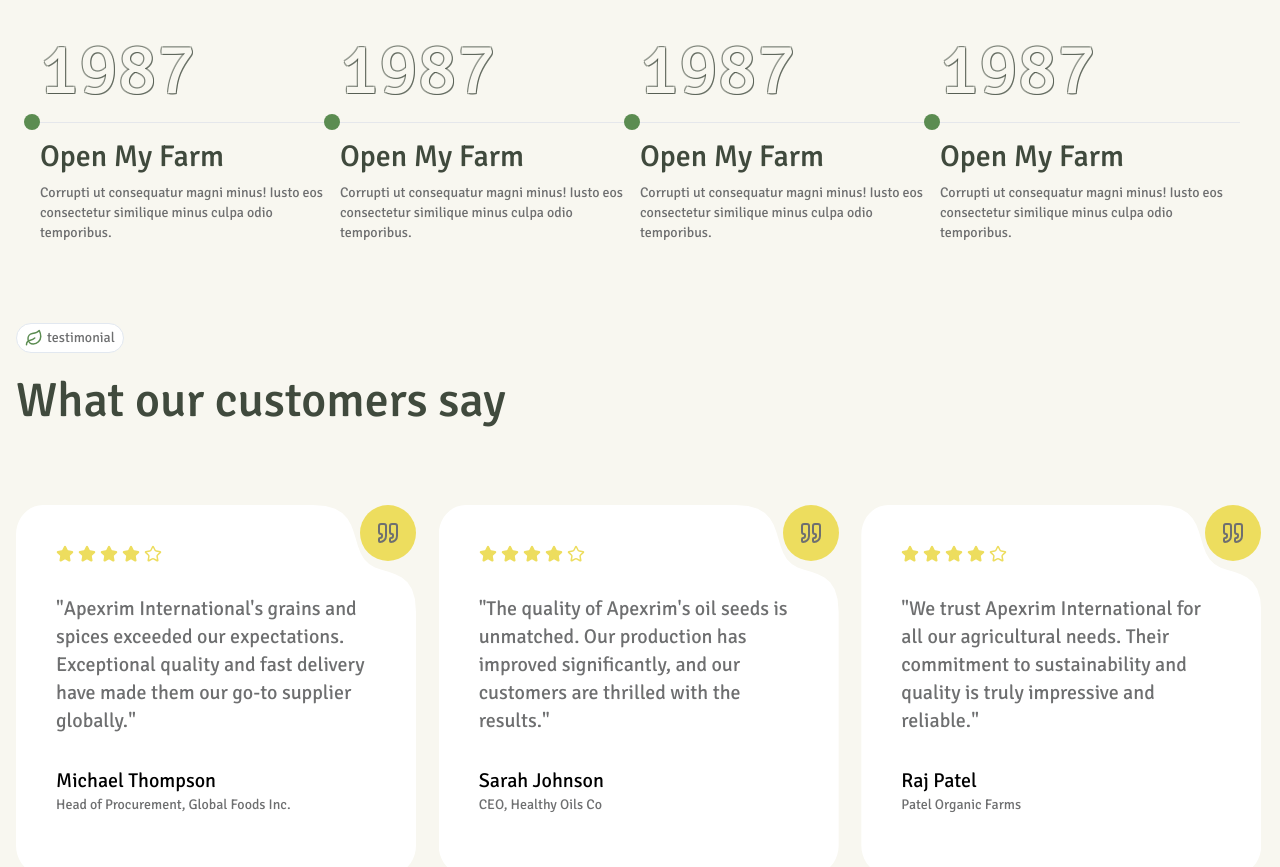
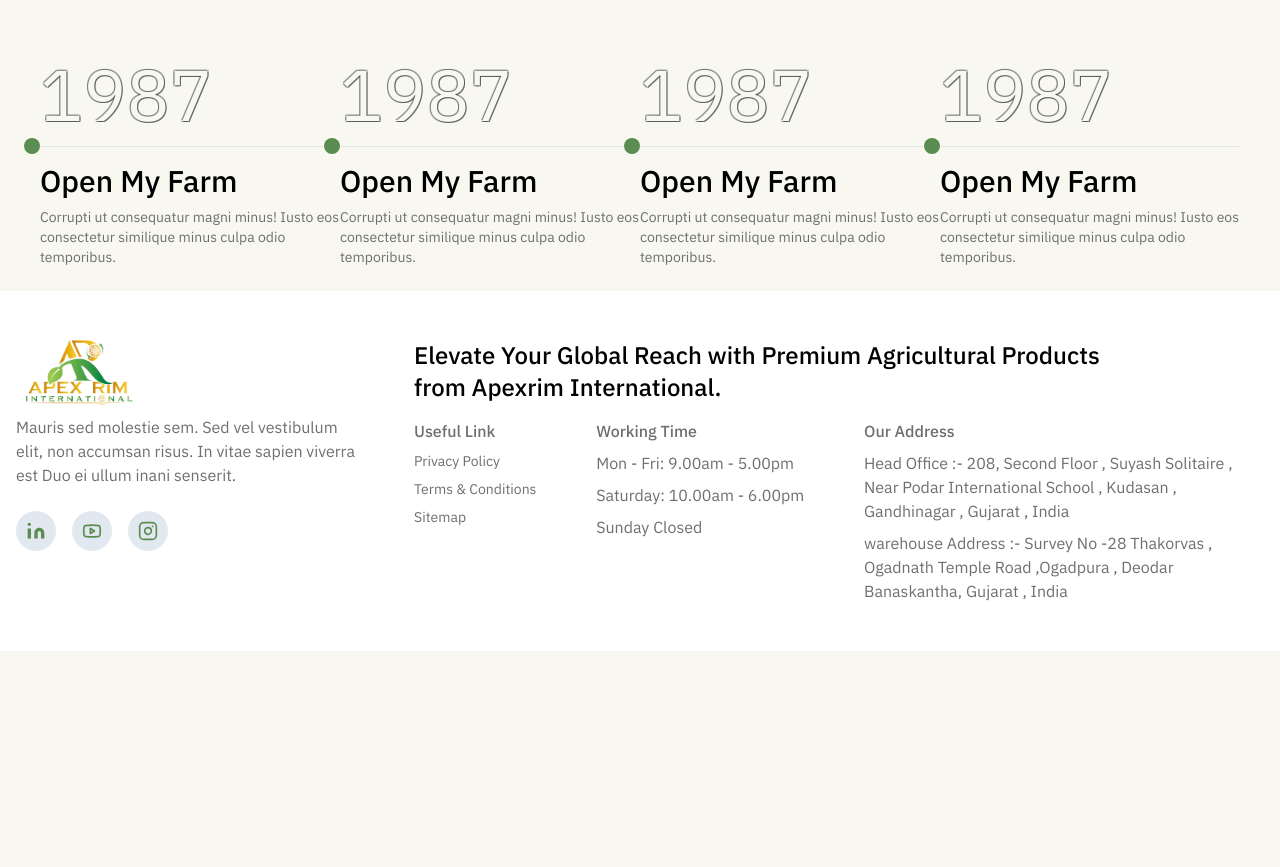
Before and after one commit to varunSalat/15_farming_react, a React (Vite) app: page /about-us in a window 1280 px wide. Shown: the part 2080-2947 px from the top of the page. After the commit the page ends 2731 px from the top, so only its background shows below. Built offline with nearby package versions, Linux system fonts and the light colour scheme.

Commit message:
changes - 1

```diff
--- a/src/components/general/Footer.jsx
+++ b/src/components/general/Footer.jsx
@@ -1,20 +1,20 @@
-import { FacebookIcon, InstagramIcon, LinkedinIcon } from "lucide-react";
+import { InstagramIcon, LinkedinIcon, YoutubeIcon } from "lucide-react";
 import { Link } from "react-router-dom";
 import { scrollToTop } from "../../utils/generalFunctions";
 
 const Footer = () => {
   const socialLinks = [
     {
-      icon: FacebookIcon,
-      link: "https://www.facebook.com/",
+      icon: LinkedinIcon,
+      link: "https://www.linkedin.com/in/kalpesh-mali-47873a269",
     },
     {
-      icon: LinkedinIcon,
-      link: "https://www.facebook.com/",
+      icon: YoutubeIcon,
+      link: "https://youtube.com/@apexriminternational?si=bfdMeXf1Mnh_44Vu",
     },
     {
       icon: InstagramIcon,
-      link: "https://www.facebook.com/",
+      link: "https://www.instagram.com/apexriminternational",
     },
   ];
 
@@ -42,7 +42,7 @@
                   <socialLink.icon
                     size={20}
                     className={
-                      socialLink.icon === InstagramIcon
+                      socialLink.icon !== LinkedinIcon
                         ? "text-secondary"
                         : "fill-secondary"
                     }
--- a/src/components/homepage/HeroWhatWeSell.jsx
+++ b/src/components/homepage/HeroWhatWeSell.jsx
@@ -1,7 +1,7 @@
 import Marquee from "react-fast-marquee";
 
 const HeroWhatWeSell = () => {
-  const sellList = ["Agriculture", "Farming", "Organic", "Vegetables", ""];
+  const sellList = ["Agriculture", "Farming", "Organic Spices", ""];
   return (
     <section className="my-8">
       <Marquee>
--- a/src/components/homepage/HeroWwoSection.jsx
+++ b/src/components/homepage/HeroWwoSection.jsx
@@ -9,11 +9,6 @@
   {
     icon: <TractorIcon size={36} strokeWidth={1} />,
     name: "Professional Farmers",
-    dis: "Lorem ipsum dolor, sit amet consectetur adipisicing elit. Voluptas necessitatibus laboriosam laborum quibusdam non cum magni est quos",
-  },
-  {
-    icon: <ShoppingBasketIcon size={36} strokeWidth={1} />,
-    name: "Fresh Vegetables",
     dis: "Lorem ipsum dolor, sit amet consectetur adipisicing elit. Voluptas necessitatibus laboriosam laborum quibusdam non cum magni est quos",
   },
   {
@@ -30,7 +25,7 @@
 
 const HeroWwoSection = () => {
   return (
-    <section className="grid grid-cols-1 justify-items-center gap-4 p-2 md:grid-cols-2 md:p-6 2xl:grid-cols-4">
+    <section className="flex w-full flex-wrap items-center justify-center gap-4 p-6">
       {wwoList.map((wwo, i) => (
         <LinkBox key={i} dis={wwo.dis} icon={wwo.icon} name={wwo.name} />
       ))}
--- a/src/components/homepage/TestimonialsSection.jsx
+++ b/src/components/homepage/TestimonialsSection.jsx
@@ -8,9 +8,9 @@
 import "swiper/css/navigation"; // Import navigation CSS
 
 // Import required modules
-import { FreeMode, Pagination, Navigation } from "swiper/modules"; // Import Navigation
-import { SmallHeader } from "../general";
-import { QuoteIcon, StarIcon } from "lucide-react";
+// import { FreeMode, Pagination, Navigation } from "swiper/modules"; // Import Navigation
+// import { SmallHeader } from "../general";
+// import { QuoteIcon, StarIcon } from "lucide-react";
 
 const TestimonialsSection = () => {
   const testimonialsList = [
@@ -46,8 +46,8 @@
     },
   ];
   return (
-    <section className="mx-auto my-16 max-w-[1400px] p-4">
-      <div>
+    <section className="mx-auto max-w-[1400px]">
+      {/* <div>
         <SmallHeader text="testimonial" />
         <h1 className="mt-6 text-3xl font-medium text-black-2 md:text-5xl">
           What our customers say
@@ -85,7 +85,6 @@
                   <QuoteIcon />
                 </div>
                 <div className="p-10">
-                  {/* stars */}
                   <div className="flex gap-1">
                     {Array.from({ length: 5 }).map((star, i) => (
                       <StarIcon
@@ -95,11 +94,9 @@
                       />
                     ))}
                   </div>
-                  {/* dis */}
                   <div className="my-8 text-xl text-black-3">
                     <p>&quot;{item.dis}&quot;</p>
                   </div>
-                  {/* Customer */}
                   <div>
                     <h3 className="text-xl">{item.name}</h3>
                     <p className="text-sm text-black-3">{item.designation}</p>
@@ -109,7 +106,7 @@
             </SwiperSlide>
           ))}
         </Swiper>
-      </div>
+      </div> */}
     </section>
   );
 };
--- a/src/global.css
+++ b/src/global.css
@@ -1,4 +1,4 @@
-@import url("https://fonts.googleapis.com/css2?family=Roboto:ital,wght@0,100;0,300;0,400;0,500;0,700;0,900;1,100;1,300;1,400;1,500;1,700;1,900&family=Signika:wght@300..700&display=swap");
+@import url("https://fonts.googleapis.com/css2?family=IBM+Plex+Sans:ital,wght@0,100;0,200;0,300;0,400;0,500;0,600;0,700;1,100;1,200;1,300;1,400;1,500;1,600;1,700&family=Plus+Jakarta+Sans:ital,wght@0,200..800;1,200..800&display=swap");
 
 @tailwind base;
 @tailwind components;
@@ -8,7 +8,7 @@
   :root,
   body,
   * {
-    font-family: "Signika", ui-sans-serif, system-ui, sans-serif,
+    font-family: "IBM Plex Sans", ui-sans-serif, system-ui, sans-serif,
       "Apple Color Emoji", "Segoe UI Emoji", "Segoe UI Symbol",
       "Noto Color Emoji";
   }
--- a/src/pages/HomePage.jsx
+++ b/src/pages/HomePage.jsx
@@ -23,7 +23,7 @@
       {/* OUR SERVICES */}
       <HeroOurServicesSection />
       {/* Grow Naturally */}
-      <GrowNaturallySection />
+      {/* <GrowNaturallySection /> */}
       {/* Testimonial Section */}
       <TestimonialsSection />
       {/* Healthy Life */}
--- a/tailwind.config.js
+++ b/tailwind.config.js
@@ -8,7 +8,7 @@
         transparent: "transparent",
         white: "#FFFFFF",
         black: "#000",
-        "black-2": "#404a3d",
+        "black-2": "#000",
         "black-3": "#6e6f70",
         "black-4": "#bbbdbf",
         "black-5": "#E2E8F0",
```
